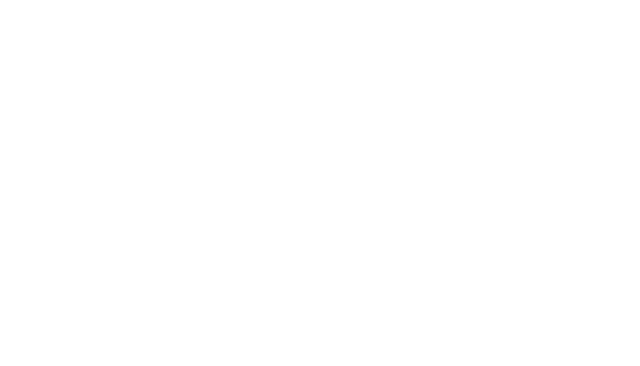
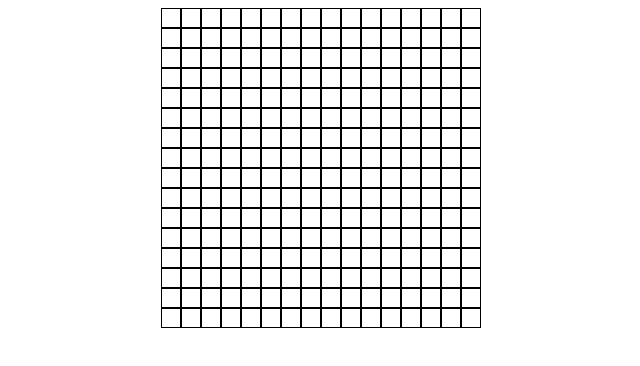
Before and after one commit to ivanakhoo/etch-a-sketch, a plain HTML site: page index.html in a window 1280 px wide. Shown: the whole page, without its empty margins (319-959 px from the left). Drawn offline with Linux system fonts and the light colour scheme.

Commit message:
Created grid and hover effect

```diff
--- a/etch-a-sketch.js
+++ b/etch-a-sketch.js
@@ -1,3 +1,23 @@
 // Create 16 div by 16 div
 
-// Practice with hover event
+function genDiv(num) {
+    const container = document.querySelector(".container");
+    for (var i = 0; i < num; i++) {
+        for (var j = 0; j < num; j++) {
+            const div = document.createElement("div");
+            div.style.border = "1px solid black";
+            div.className = "aloha";
+            const size = 320 / num;
+            div.style.width = `${size}px`;
+            div.style.height = `${size}px`;
+
+            div.addEventListener("mouseenter", () => {
+                div.classList.toggle("highlighted");
+            });
+
+            container.appendChild(div);
+        }
+    }
+}
+
+genDiv(16);
--- a/index.html
+++ b/index.html
@@ -4,8 +4,10 @@
     <meta charset="UTF-8">
     <meta name="viewport" content="width=device-width, initial-scale=1.0">
     <title>Etch-A-Sketch</title>
+    <link rel="stylesheet" href="styles.css">
 </head>
 <body>
-
+    <div class="container"></div>
+    <script src="etch-a-sketch.js"></script>
 </body>
 </html>
--- a/styles.css
+++ b/styles.css
@@ -0,0 +1,21 @@
+body {
+    display: flex;
+    justify-content: center;
+    align-items: center;
+}
+
+.container {
+    display: flex;
+    flex-wrap: wrap;
+    width: 320px;
+    height: 320px;
+    box-sizing: border-box;
+}
+
+.container div {
+    box-sizing: border-box;
+}
+
+.aloha.highlighted {
+    background: #6393f0;
+}
```
